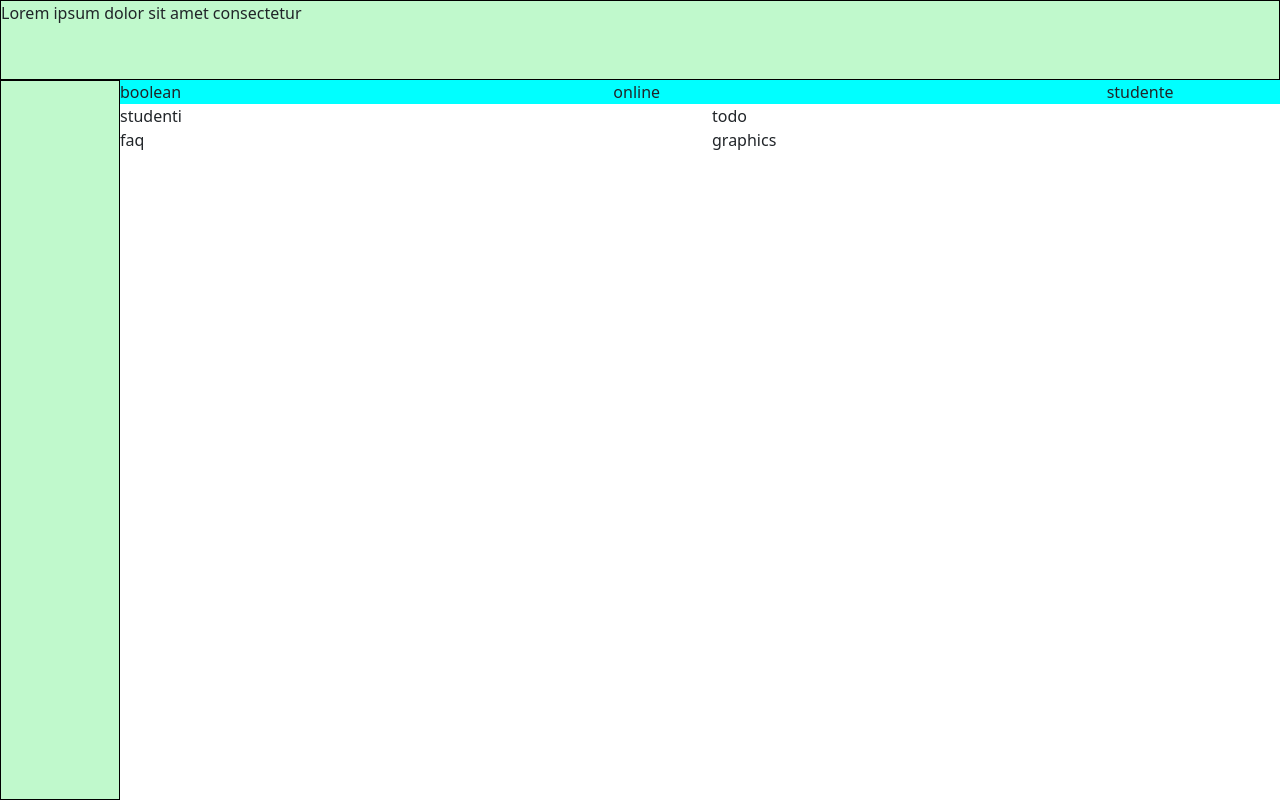
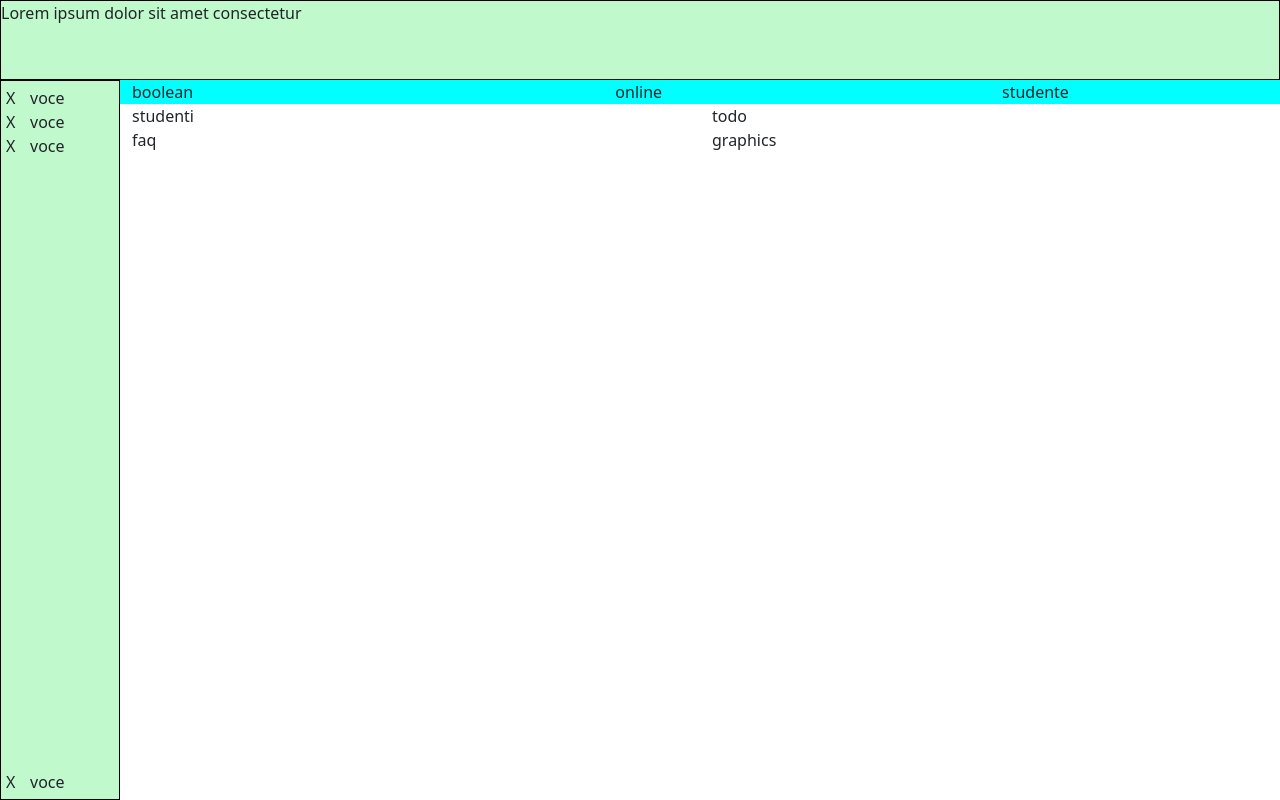
Before and after one commit to valeriofilareti/html-css-bootstrap-dashboard, a plain HTML site: page index.html in a window 1280 px wide. Drawn offline with nearby package versions, Linux system fonts and the light colour scheme.

Commit message:
[add] left-bar-structure

```diff
--- a/css/style.css
+++ b/css/style.css
@@ -1,6 +1,9 @@
 .debug {
   background-color: rgba(49, 235, 88, .3);
   border: 1px solid black;
+}
+.vf-container {
+  width: 100%;
 }
 /* header */
 header {
@@ -11,9 +14,17 @@ header {
   left: 0;
 }
 /* /header */
+/* left-bar */
+.vf-left-bar {
+  width: 60px;
+  height: 90vh;
+  float: left;
+  padding: 5px;
+}
+/* /left-bar */
 /* main */
 main {
-  width: calc(100% - 120px) ;
+  width: calc(100% - 60px) ;
   height: 90vh;
   margin-top: 10vh;
   overflow: auto;
@@ -22,13 +33,6 @@ main {
   background-color: aqua;
 }
 /* /main */
-/* left-bar */
-.vf-left-bar {
-  width: 120px;
-  height: 90vh;
-  float: left;
-}
-/* /left-bar */
 
 
 
@@ -36,4 +40,10 @@ main {
   .stud {
     order: 3;
   }
+  .vf-left-bar {
+    width: 120px;
+  }
+  main {
+    width: calc(100% - 120px);
+  }
 }
--- a/index.html
+++ b/index.html
@@ -16,23 +16,42 @@
   </header>
   <!-- /header -->
   <!-- left-bar -->
-  <section class="vf-left-bar debug">
-
+  <section class="vf-left-bar d-flex flex-column justify-content-between debug">
+    <div class="vf-container">
+      <div class="row row-cols-2">
+        <div class="col-1">X</div>
+        <div class="col d-none d-md-block">voce</div>
+      </div>
+      <div class="row row-cols-2">
+        <div class="col-1">X</div>
+        <div class="col d-none d-md-block">voce</div>
+      </div>
+      <div class="row row-cols-2">
+        <div class="col-1">X</div>
+        <div class="col d-none d-md-block">voce</div>
+      </div>
+    </div>
+    <div class="vf-container">
+      <div class="row">
+        <div class="col-1">X</div>
+        <div class="col d-none d-md-block">voce</div>
+      </div>
+    </div>
   </section>
-  <!-- left-bar -->
+  <!-- /left-bar -->
   <!-- main -->
   <main>
     <!-- main-top -->
     <div class="main-top">
-      <div class="row row-cols-1 row-cols-md-3">
+      <div class="row mx-0 row-cols-1 row-cols-md-3">
         <div class="col-md-2 stud">studente</div>
         <div class="col-md-5 boolean">boolean</div>
-        <div class="col-md-5">online</div>
+        <div class="col-md-4">online</div>
       </div>
     </div>
     <!-- /main-top -->
     <!-- main-section -->
-    <div class="row row-cols-1 row-cols-md-2">
+    <div class="row mx-0 row-cols-1 row-cols-md-2">
       <div class="col">
         <div class="row row-cols-1">
           <div class="col">studenti</div>
```
